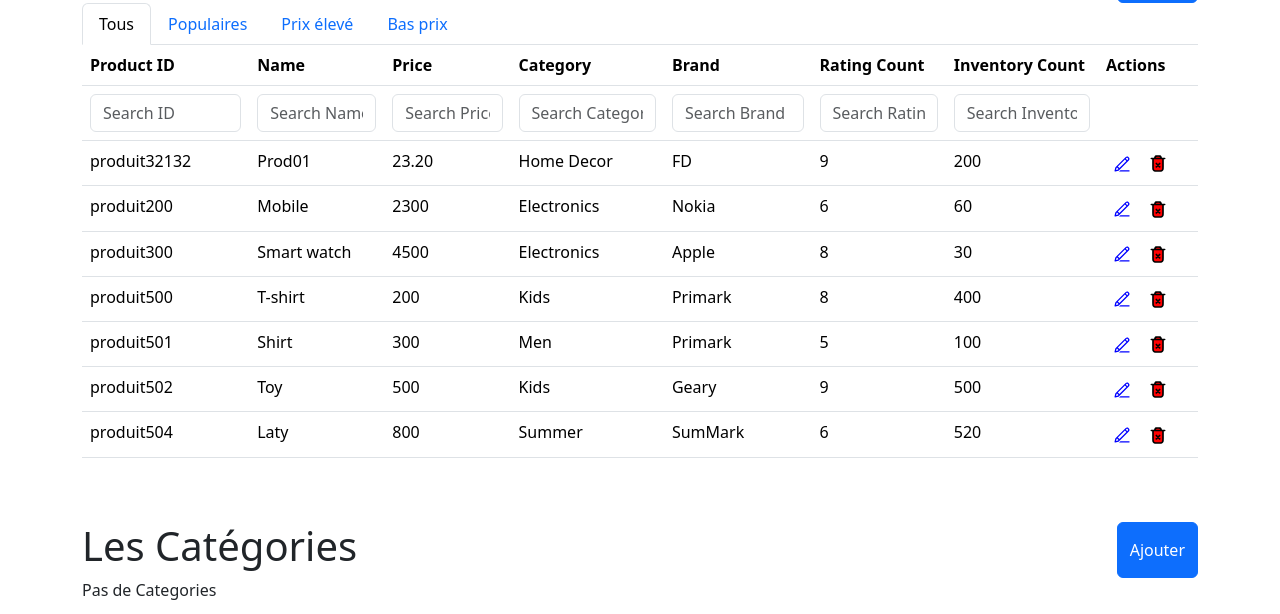
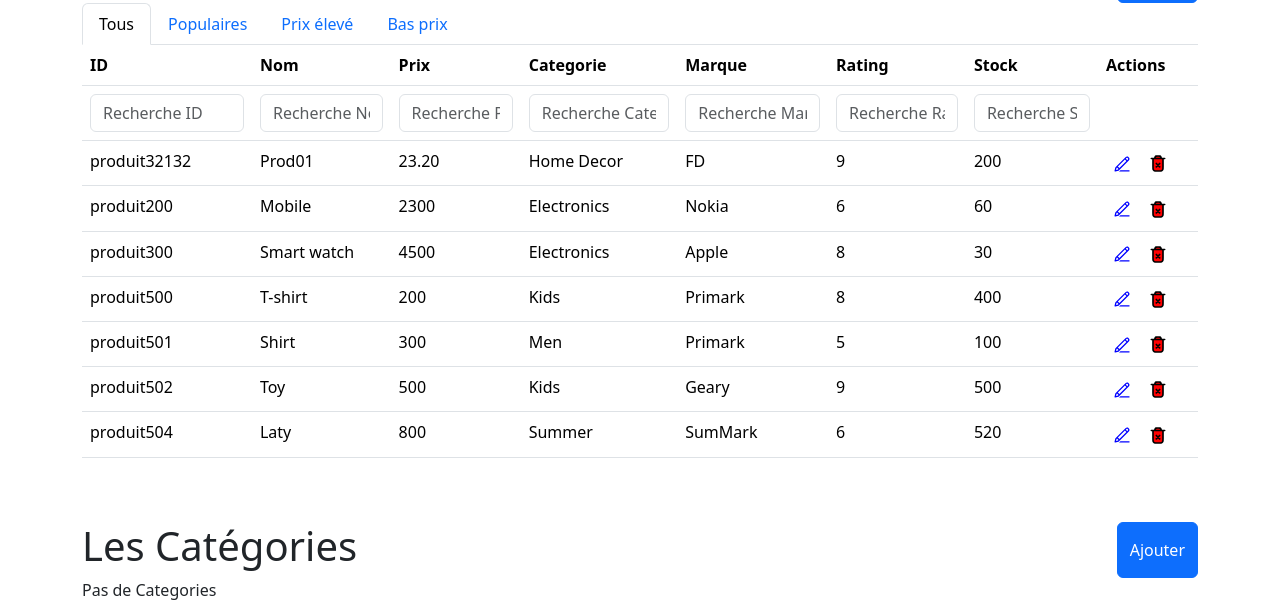
Before and after one commit to youssef-souilah/StockMaster, a website: page public/index.html in a window 1280 px wide. Shown: the part 186-800 px from the top of the page. Drawn offline with nearby package versions, Linux system fonts and the light colour scheme; no server answers; files whose address does not match are found by name.

Commit message:
fix issues

```diff
--- a/public/index.html
+++ b/public/index.html
@@ -46,23 +46,23 @@
             <table class="table">
                 <thead class="sticky-top" style="z-index: 20;">
                     <tr>
-                        <th scope="col">Product ID</th>
-                        <th scope="col">Name</th>
-                        <th scope="col">Price</th>
-                        <th scope="col">Category</th>
-                        <th scope="col">Brand</th>
-                        <th scope="col">Rating Count</th>
-                        <th scope="col">Inventory Count</th>
+                        <th scope="col">ID</th>
+                        <th scope="col">Nom</th>
+                        <th scope="col">Prix</th>
+                        <th scope="col">Categorie</th>
+                        <th scope="col">Marque</th>
+                        <th scope="col">Rating</th>
+                        <th scope="col">Stock</th>
                         <th scope="col" style="width: 100px;">Actions</th>
                     </tr>
                     <tr>
-                        <th><input type="text" class="form-control" id="search-id" placeholder="Search ID"></th>
-                        <th><input type="text" class="form-control" id="search-name" placeholder="Search Name"></th>
-                        <th><input type="text" class="form-control" id="search-price" placeholder="Search Price"></th>
-                        <th><input type="text" class="form-control" id="search-category" placeholder="Search Category"></th>
-                        <th><input type="text" class="form-control" id="search-brand" placeholder="Search Brand"></th>
-                        <th><input type="text" class="form-control" id="search-rating-count" placeholder="Search Rating Count"></th>
-                        <th><input type="text" class="form-control" id="search-inventory-count" placeholder="Search Inventory Count"></th>
+                        <th><input type="text" class="form-control" id="search-id" placeholder="Recherche ID"></th>
+                        <th><input type="text" class="form-control" id="search-name" placeholder="Recherche Nom"></th>
+                        <th><input type="text" class="form-control" id="search-price" placeholder="Recherche Prix"></th>
+                        <th><input type="text" class="form-control" id="search-category" placeholder="Recherche Categorie"></th>
+                        <th><input type="text" class="form-control" id="search-brand" placeholder="Recherche Marque"></th>
+                        <th><input type="text" class="form-control" id="search-rating-count" placeholder="Recherche Rating "></th>
+                        <th><input type="text" class="form-control" id="search-inventory-count" placeholder="Recherche Stock"></th>
                         <th></th>
                     </tr>
                 </thead>
@@ -127,7 +127,7 @@
                                 <input type="text" class="form-control" id="product-brand" required/>
                             </div>
                             <div class="col">
-                                <label for="product-rating-count" class="col-form-label">Nombre de Notes:</label>
+                                <label for="product-rating-count" class="col-form-label">Rating:</label>
                                 <input type="number" class="form-control" id="product-rating-count" required />
                             </div>
                         </div>
@@ -153,7 +153,7 @@
         <div class="modal-dialog">
           <div class="modal-content">
             <div class="modal-header">
-              <h1 class="modal-title fs-5" id="exampleModalLabel"> Ajouter une Nouvelle Catégory</h1>
+              <h1 class="modal-title fs-5" id="exampleModalLabel"> Ajouter une Nouvelle Catégorie</h1>
               <button type="button" class="btn-close" data-bs-dismiss="modal" aria-label="Close"></button>
             </div>
             <div class="modal-body">
```
